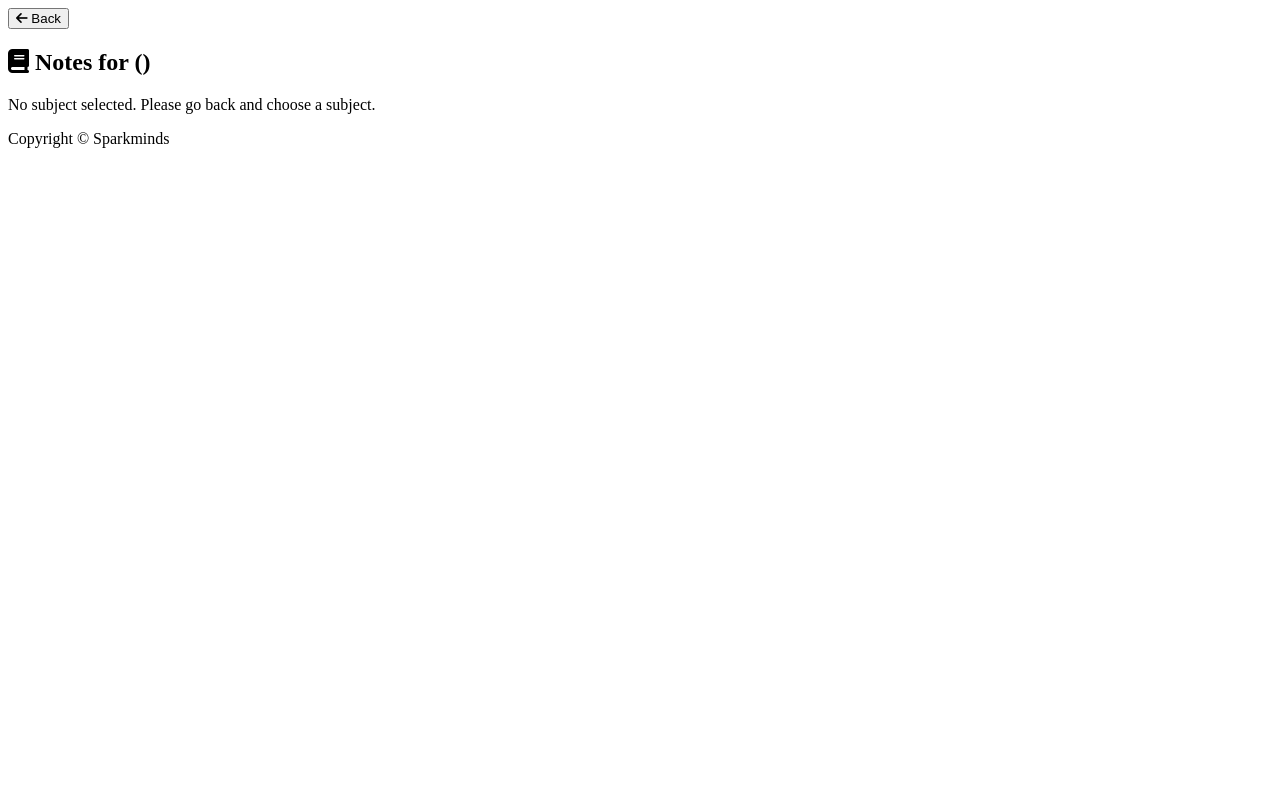
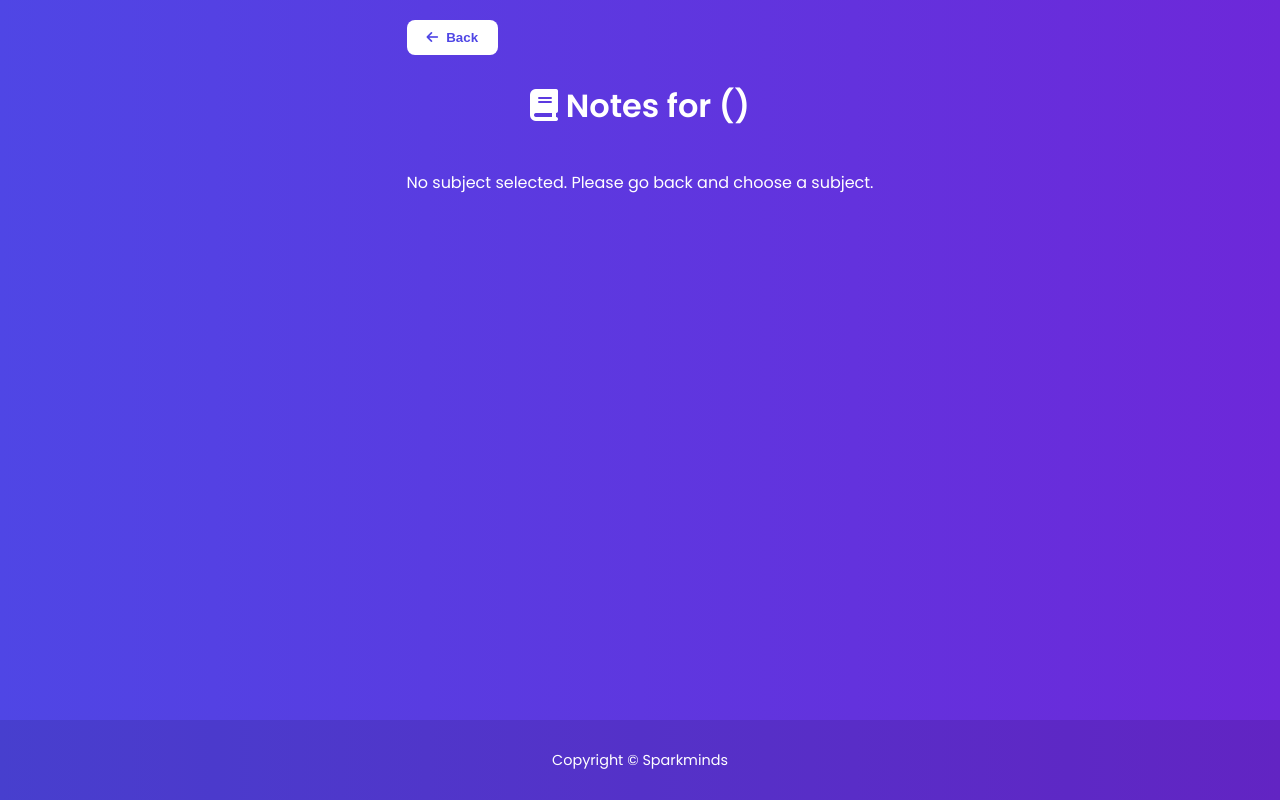
Before and after one commit to DrJohnthewinner/Sparkmind, a plain HTML site: page note.html in a window 1280 px wide. Drawn offline with nearby package versions, Linux system fonts and the light colour scheme.

Commit message:
Update note.html

```diff
--- a/note.html
+++ b/note.html
@@ -11,13 +11,97 @@
   <link href="https://fonts.googleapis.com/css2?family=Poppins:wght@400;600&display=swap" rel="stylesheet">
 
   <style>
-    /* [Previous CSS remains the same] */
+    /* Reset and Base Styles */
+body {
+  margin: 0;
+  font-family: 'Poppins', sans-serif;
+  background: linear-gradient(to right, #4f46e5, #6d28d9);
+  color: white;
+  min-height: 100vh;
+  display: flex;
+  flex-direction: column;
+}
 
-    /* Add these new styles */
+#main-content {
+  flex: 1;
+  padding: 20px;
+  max-width: 800px;
+  margin: auto;
+}
+
+h2 {
+  font-size: 2rem;
+  text-align: center;
+  margin-bottom: 20px;
+}
+
+.back-button {
+  background: white;
+  color: #4f46e5;
+  border: none;
+  padding: 10px 20px;
+  border-radius: 8px;
+  font-weight: bold;
+  cursor: pointer;
+  transition: background 0.3s ease;
+  display: flex;
+  align-items: center;
+  gap: 8px;
+}
+
+.back-button:hover {
+  background: #f0f0f0;
+}
+
+.loading-state, .error-message {
+  text-align: center;
+  margin-top: 40px;
+}
+
+.loading-state i, .error-message i {
+  font-size: 2rem;
+  margin-bottom: 10px;
+}
+
+.note-list {
+  list-style: none;
+  padding: 0;
+}
+
+.note-item {
+  background: rgba(255, 255, 255, 0.1);
+  border-radius: 10px;
+  margin-bottom: 15px;
+  padding: 15px;
+  transition: background 0.3s ease;
+}
+
+.note-item:hover {
+  background: rgba(255, 255, 255, 0.15);
+}
+
+.note-title {
+  font-weight: 600;
+  font-size: 1.2rem;
+  cursor: pointer;
+  display: flex;
+  align-items: center;
+  gap: 8px;
+}
+
+.note-details {
+  display: none;
+  margin-top: 10px;
+}
+
+.note-content {
+  margin-bottom: 10px;
+}
+
 .file-container {
   margin-top: 15px;
   padding: 12px;
-      background: rgba(255,255,255,0.1);
+  background: rgba(255, 255, 255, 0.1);
   border-radius: 10px;
   border-left: 4px solid #4f46e5;
 }
@@ -33,7 +117,7 @@
   cursor: zoom-in;
   display: block;
   margin: 10px auto;
-      box-shadow: 0 4px 12px rgba(0,0,0,0.1);
+  box-shadow: 0 4px 12px rgba(0, 0, 0, 0.1);
   transition: transform 0.3s ease;
 }
 
@@ -43,7 +127,7 @@
 
 .file-meta {
   font-size: 0.85rem;
-      color: rgba(255,255,255,0.7);
+  color: rgba(255, 255, 255, 0.7);
   margin-top: 5px;
 }
 
@@ -56,19 +140,27 @@
   font-weight: 500;
   padding: 8px 12px;
   border-radius: 6px;
-      background: rgba(255,255,255,0.9);
+  background: rgba(255, 255, 255, 0.9);
   transition: all 0.3s ease;
 }
 
 .file-link:hover {
   background: white;
-      box-shadow: 0 2px 8px rgba(0,0,0,0.1);
+  box-shadow: 0 2px 8px rgba(0, 0, 0, 0.1);
 }
 
 .no-file {
   font-style: italic;
-      color: rgba(255,255,255,0.5);
+  color: rgba(255, 255, 255, 0.5);
 }
+
+.footer {
+  text-align: center;
+  padding: 15px 0;
+  font-size: 0.9rem;
+  background: rgba(0, 0, 0, 0.1);
+}
+
   </style>
 </head>
 
```
Lines whose indentation alone changed are shown as unchanged.
